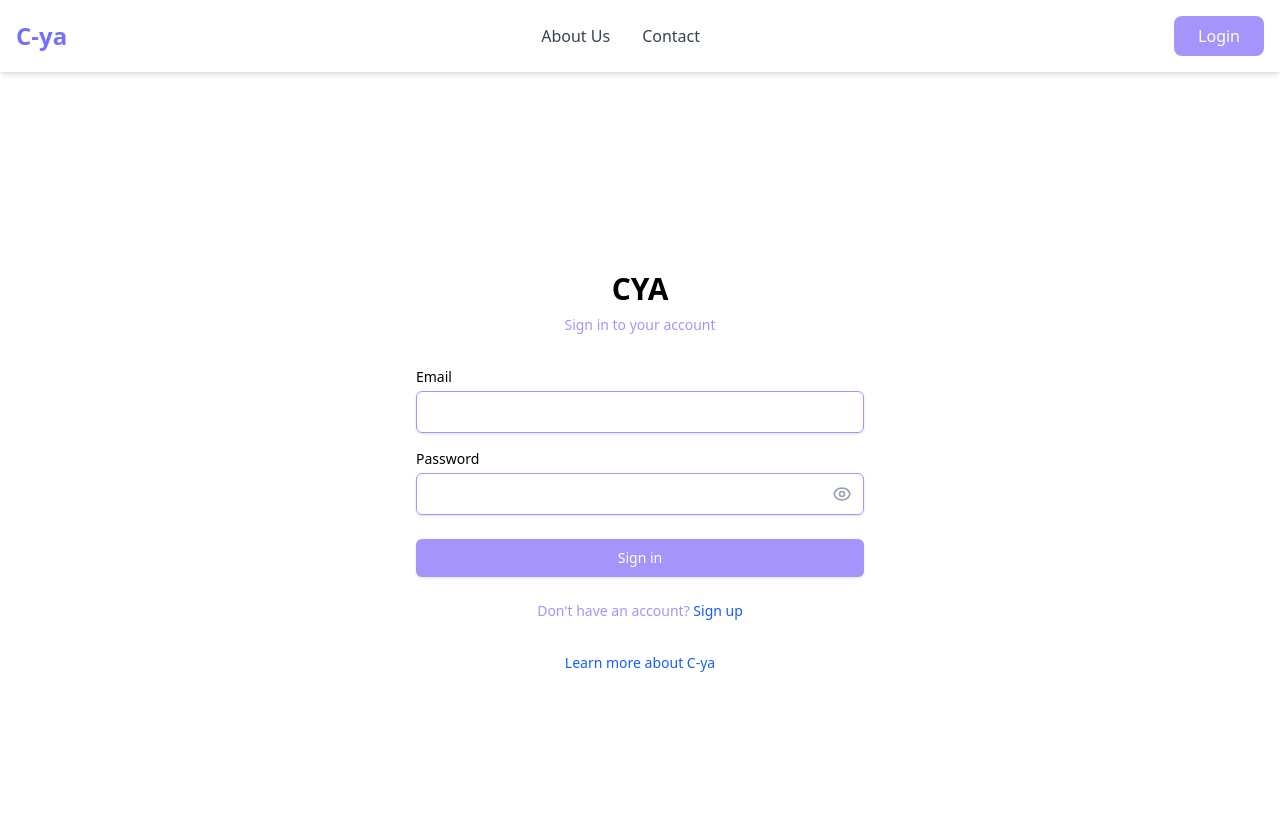
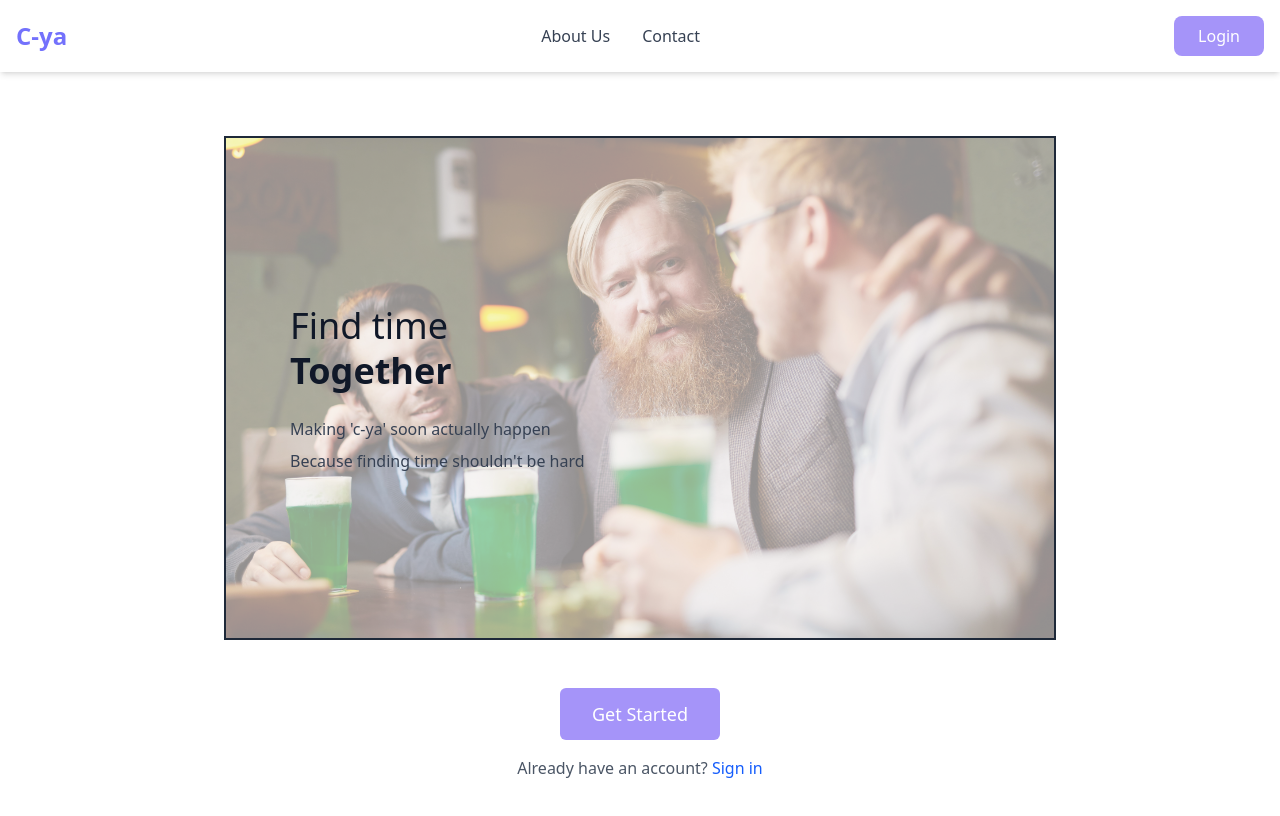
Before and after one commit to Dr1ftKing/C-YA, a React (Vite) app in the folder frontend/: page / in a window 1280 px wide. Before the commit this address led to /login. Shown: the top 816 px of the page. Built offline with nearby package versions, Linux system fonts and the light colour scheme.

Commit message:
Add landing page with hero background image

```diff
--- a/frontend/src/App.jsx
+++ b/frontend/src/App.jsx
@@ -10,6 +10,7 @@ import About from './pages/About';
 import { getCurrentUser } from './services/auth';
 import Navbar from './components/Navbar';
 import Contact from './pages/Contact';
+import Home from './pages/Home';
 
 function App() {
   const [user, setUser] = useState(null);
@@ -54,7 +55,7 @@ function App() {
       <Routes>
         <Route
           path="/"
-          element={user ? <Navigate to="/dashboard" /> : <Navigate to="/login" />}
+          element={user ? <Navigate to="/dashboard" /> : <Home />}
           />
         <Route
           path="/login"
@@ -88,6 +89,10 @@ function App() {
           path="/contact"
           element={<Contact />}
           />
+        <Route
+          path="/home"
+          element={<Home />}
+        />
       </Routes>
     </>
   );
--- /dev/null
+++ b/frontend/src/pages/Home.jsx
@@ -0,0 +1,70 @@
+import { Link } from 'react-router-dom';
+
+function Home() {
+    return (
+        <div className="min-h-screen ">
+            <div className="max-w-4xl mx-auto px-8 py-16">
+                <div
+                    className="bg-white border-2 border-gray-800 min-h-[500px] relative overflow-hidden"
+                    style={{ minHeight: '500px' }}
+                >
+                    <div
+                        className="absolute inset-0"
+                        style={{
+                            position: 'absolute',
+                            top: 0,
+                            left: 0,
+                            right: 0,
+                            bottom: 0,
+                            backgroundColor: '#3B82F6',
+                            backgroundImage: 'url(/pexels-pressmaster-3851857.jpg)',
+                            backgroundSize: 'cover',
+                            backgroundPosition: 'center'
+                        }}
+                    >
+                        <div
+                            style={{
+                                position: 'absolute',
+                                top: 0,
+                                left: 0,
+                                right: 0,
+                                bottom: 0,
+                                backgroundColor: 'rgba(245, 240, 240, 0.6)'
+                            }}
+                        ></div>
+                    </div>
+
+                    <div className="relative z-10 p-16 flex items-center min-h-[500px]" style={{ position: 'relative', zIndex: 10, padding: '4rem' }}>
+                        <div className="max-w-md">
+                            <h1 className="text-4xl font-normal text-gray-900 leading-tight mb-6">
+                                Find time<br />
+                                <span className="font-bold">Together</span>
+                            </h1>
+
+                            <div className="space-y-2 text-gray-700">
+                                <p>Making 'c-ya' soon actually happen</p>
+                                <p>Because finding time shouldn't be hard</p>
+                            </div>
+                        </div>
+                    </div>
+                </div>
+                <div className="mt-12 text-center">
+                    <Link
+                        to="/signup"
+                        className="inline-block px-8 py-3 bg-soft-periwinkle text-white font-medium rounded-md hover:bg-slate-blue transition text-lg"
+                    >
+                        Get Started
+                    </Link>
+                    <p className="mt-4 text-gray-600">
+                        Already have an account?{' '}
+                        <Link to="/login" className="text-blue-600 hover:text-blue-700 font-medium">
+                            Sign in
+                        </Link>
+                    </p>
+                </div>
+            </div>
+        </div>
+    );
+}
+
+export default Home;
```
Also changed, not shown: frontend/public/pexels-pressmaster-3851857.jpg (added).
